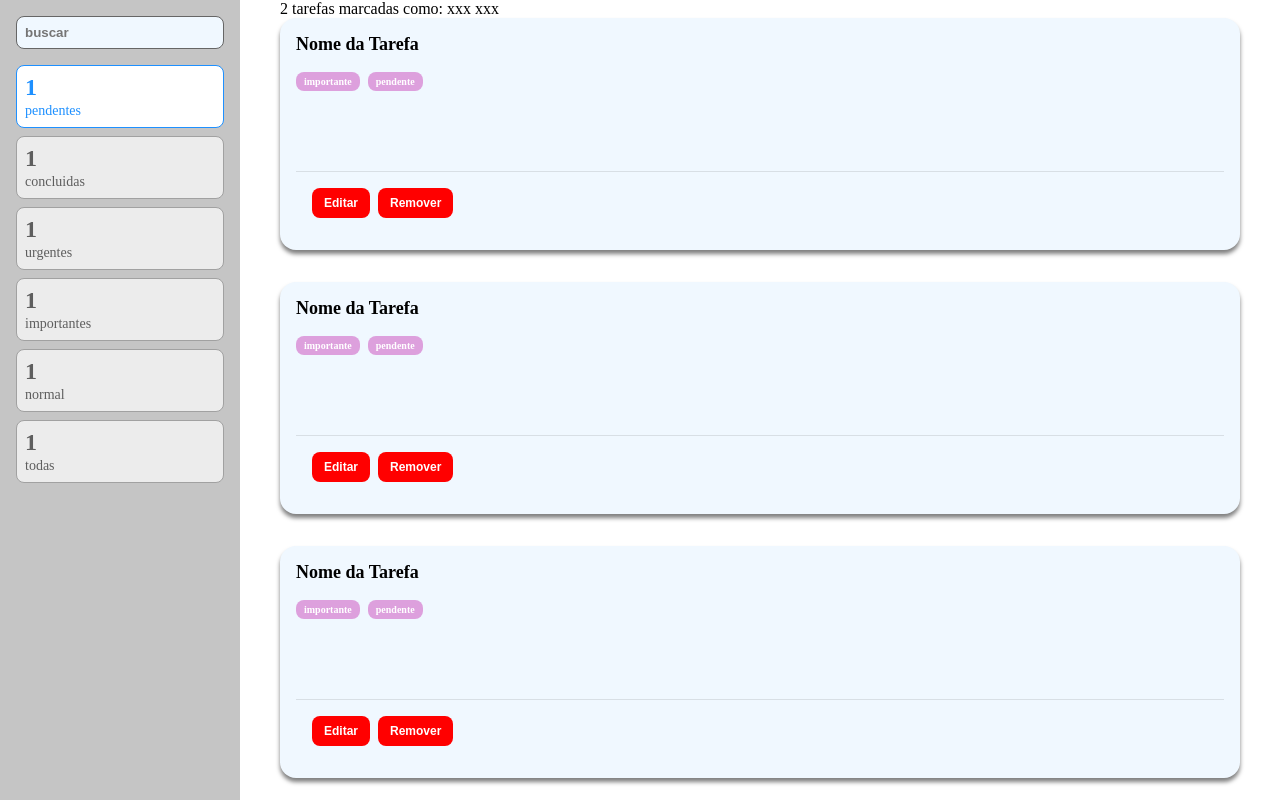
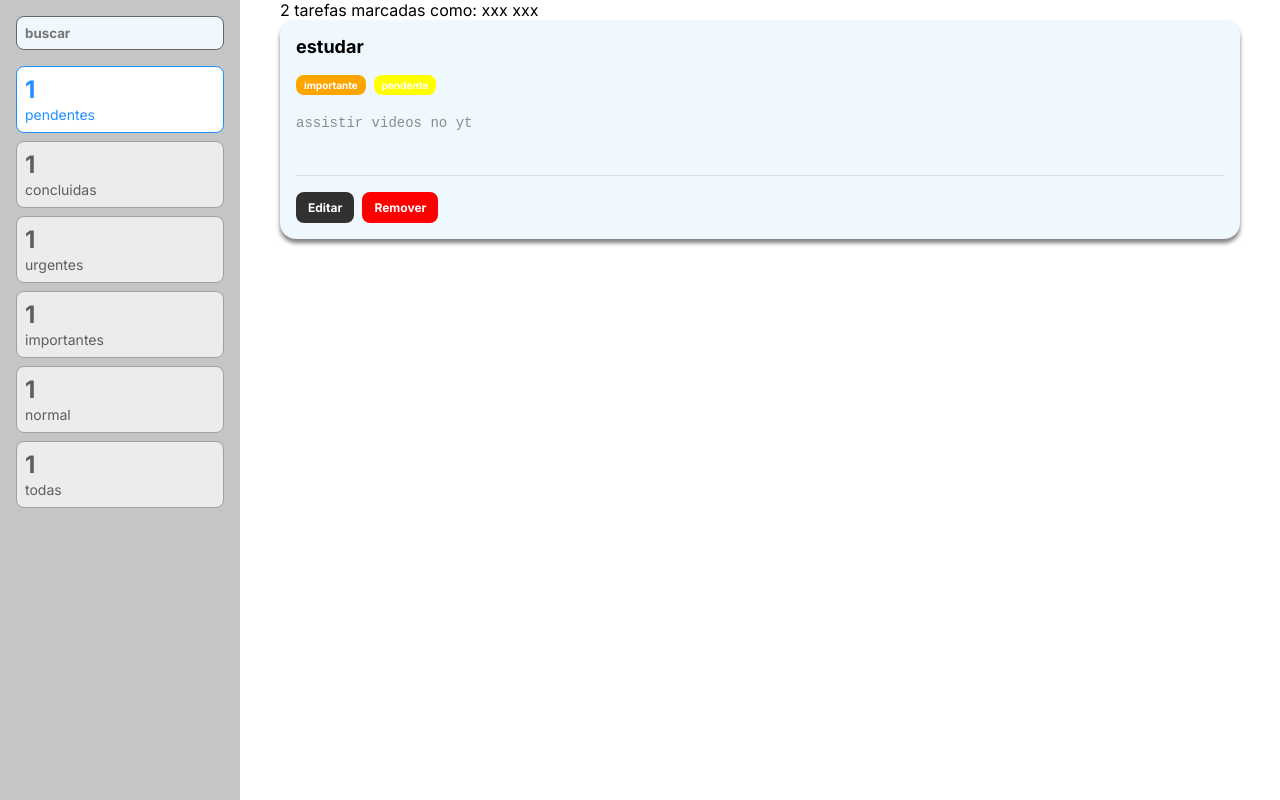
Before and after one commit to jpbepu/lista-tarefas, a React (Create React App) app: page / in a window 1280 px wide. Built offline with nearby package versions, Linux system fonts and the light colour scheme.

Commit message:
componente Task parametrizado, e atribuidos enums as tags para mudar as cores de acordo com o tipo de tag

```diff
--- a/public/index.html
+++ b/public/index.html
@@ -24,6 +24,12 @@
       work correctly both with client-side routing and a non-root public URL.
       Learn how to configure a non-root public URL by running `npm run build`.
     -->
+
+    <!--  FONT LINKS  -->
+    <link rel="preconnect" href="https://fonts.googleapis.com">
+    <link rel="preconnect" href="https://fonts.gstatic.com" crossorigin>
+    <link href="https://fonts.googleapis.com/css2?family=Inter:wght@100..900&display=swap" rel="stylesheet">
+
     <title>Lista de Tarefas</title>
   </head>
   <body>
--- a/src/App.tsx
+++ b/src/App.tsx
@@ -1,7 +1,7 @@
 import React from 'react';
 import GlobalStyle, { Container } from './styles'
 import Sidebar from './containers/Sidebar';
-import ListaTarefas from './containers/ListaTarefas';
+import ListaTarefas from './containers/TaskList';
 
 
 function App() {
--- a/src/components/Task/index.tsx
+++ b/src/components/Task/index.tsx
@@ -1,17 +1,43 @@
+import { useState } from 'react'
 import * as S from './styles'
 
-const Task = () => (
-    <S.Card>
-        <S.Title>Nome da Tarefa</S.Title>
-        <S.Tag>importante</S.Tag>
-        <S.Tag>pendente</S.Tag>
-        <S.Description />
-        <S.Actions>
-            <S.Button>Editar</S.Button>
-            <S.Button>Remover</S.Button>
-        </S.Actions>
+import * as enums from '../../utils/enums/Tasks'
 
-    </S.Card>
-)
+type Props = {
+    title: string
+    priority: enums.Priority
+    status: enums.Status
+    description: string
+
+}
+
+
+
+const Task = ({title, priority, status, description} : Props) => {
+    const [isEditing, setIsEditing] = useState(false)
+    return (
+        <S.Card>
+            <S.Title>{title}</S.Title>
+            <S.Tag parameter='priority' priority={priority}>{priority}</S.Tag>
+            <S.Tag parameter='status' status={status}>{status}</S.Tag>
+            <S.Description value={description}/>
+            <S.Actions>
+                {isEditing ? (
+                    <>
+                        <S.SaveButton>Salvar</S.SaveButton>
+                        <S.CancelButton onClick={() => setIsEditing(false)}>Cancelar</S.CancelButton>
+                    </>
+                ) : (
+                    <>
+                        <S.Button onClick={() => setIsEditing(true)}>Editar</S.Button>
+                        <S.RemoveButton>Remover</S.RemoveButton>
+                    </>
+                )}
+
+            </S.Actions>
+
+        </S.Card>
+    )
+}
 
 export default Task
--- a/src/components/Task/styles.ts
+++ b/src/components/Task/styles.ts
@@ -1,4 +1,32 @@
 import styled from "styled-components";
+import colors from "../../styles/colors";
+
+import * as enums from '../../utils/enums/Tasks'
+
+
+//handle tag color----------------
+
+type TagProps = {
+    priority?: enums.Priority
+    status?: enums.Status
+    parameter: 'status' | 'priority'
+}
+
+function BGColor(props:TagProps): string{
+
+    if(props.parameter === 'status'){
+        if (props.status === enums.Status.PENDING) return colors.yellow
+        if (props.status === enums.Status.COMPLETED) return colors.green
+    } else {
+        if (props.priority === enums.Priority.URGENT) return colors.red
+        if (props.priority === enums.Priority.IMPORTANT) return colors.orange
+        if (props.priority === enums.Priority.NORMAL) return colors.blue
+    }
+
+    return '#ccc'
+}
+
+//--------------------------------
 
 export const Card = styled.div`
     background-color: aliceblue;
@@ -14,12 +42,12 @@ export const Title = styled.h3`
     margin-bottom: 16px;
 `
 
-export const Tag = styled.span`
+export const Tag = styled.span<TagProps>`
     padding: 4px 8px;
     font-size: 10px;
     color: white;
     font-weight: bold;
-    background-color: plum;
+    background-color: ${(props) => BGColor(props)};
     border-radius: 8px;
     margin-right: 8px;
     display: inline-block;
@@ -41,9 +69,11 @@ export const Description = styled.textarea`
 
 export const Actions = styled.div`
     border-top: 1px solid rgba(0,0,0,0.1);
-    padding: 16px;
+    padding-top: 16px;
 `
 
+
+//buttons
 export const Button = styled.button`
     font-size: 12px;
     padding: 8px 12px;
@@ -51,7 +81,19 @@ export const Button = styled.button`
     font-weight: bold;
     border: none;
     cursor: pointer;
-    background-color: red;
+    background-color: #313131;
     border-radius: 8px;
     margin-right: 8px;
 `
+
+export const SaveButton = styled(Button)`
+    background-color: ${colors.green};
+`
+
+export const CancelButton = styled(Button)`
+    background-color: ${colors.red};
+`
+
+export const RemoveButton = styled(Button)`
+    background-color: ${colors.red};
+`
--- a/src/containers/ListaTarefas/index.tsx
+++ /dev/null
@@ -1,32 +0,0 @@
-import Task from "../../components/Task"
-import { Container } from "./styles"
-
-const ListaTarefas = () => (
-    <Container>
-        <p>2 tarefas marcadas como: xxx xxx</p>
-        <ul>
-            <li>
-                <Task />
-            </li>
-
-            <li>
-                <Task />
-            </li>
-
-            <li>
-                <Task />
-            </li>
-
-            <li>
-                <Task />
-            </li>
-
-            <li>
-                <Task />
-            </li>
-
-        </ul>
-    </Container>
-)
-
-export default ListaTarefas
--- /dev/null
+++ b/src/containers/TaskList/index.tsx
@@ -0,0 +1,35 @@
+import Task from "../../components/Task"
+import { Container } from "./styles"
+
+import * as enums  from '../../utils/enums/Tasks'
+
+const tasks = [
+    {
+        title: 'estudar',
+        description: 'assistir videos no yt',
+        priority: enums.Priority.IMPORTANT,
+        status: enums.Status.PENDING
+    }
+]
+
+const TaskList = () => (
+    <Container>
+        <p>2 tarefas marcadas como: xxx xxx</p>
+        <ul>
+            {tasks.map(t => (
+                <li key={t.title}>
+                    <Task
+                        title={t.title}
+                        description={t.description}
+                        priority={t.priority}
+                        status={t.status}
+                    />
+                </li>
+            ))}
+
+
+        </ul>
+    </Container>
+)
+
+export default TaskList
--- /dev/null
+++ b/src/styles/colors.ts
@@ -0,0 +1,10 @@
+const colors =  {
+    red: 'red',
+    green: 'green',
+    yellow: 'yellow',
+    orange: 'orange',
+    blue: 'blue'
+
+}
+
+export default colors
--- a/src/styles/index.ts
+++ b/src/styles/index.ts
@@ -7,6 +7,7 @@ const GlobalStyle = createGlobalStyle`
         padding: 0;
         box-sizing: border-box;
         list-style: none;
+        font-family: "Inter", sans-serif;
     }
 
 
--- /dev/null
+++ b/src/utils/enums/Tasks.tsx
@@ -0,0 +1,10 @@
+export enum Priority{
+    URGENT = 'urgente',
+    IMPORTANT = 'importante',
+    NORMAL = 'normal'
+}
+
+export enum Status {
+    COMPLETED = 'concluida',
+    PENDING = 'pendente'
+}
```
Also changed, not shown: src/containers/TaskList/styles.ts (renamed from src/containers/ListaTarefas/styles.ts).
